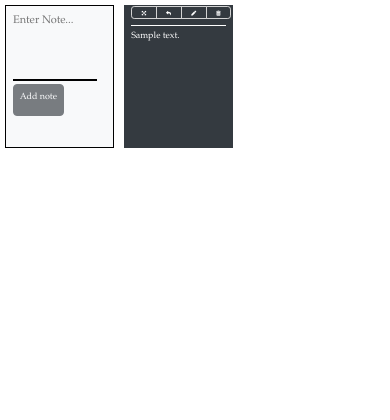
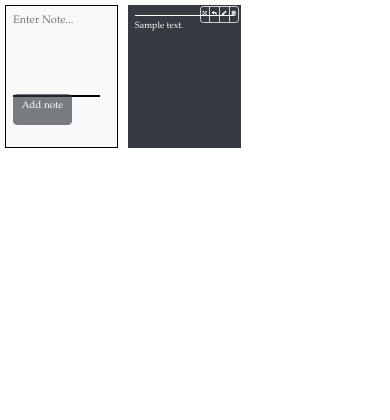
Before and after one commit to eshaan7/ShareNotesOnHaste, a Django app: page / in a window 390 px wide. Shown: the top 420 px of the page. Run offline with Django 3.2, Linux system fonts and the light colour scheme; tables that the repository leaves empty hold one stand-in row (values such as "Sample post"); some libraries are stand-ins or nearby versions.

Commit message:
updated css mobile

```diff
--- a/notes/static/notes/styles.css
+++ b/notes/static/notes/styles.css
@@ -128,7 +128,7 @@ header a:hover {
 
 a.btn {
     font-size: 10px !important;
-    padding: 0.3vh 0vw 1vh 0vw !important;
+    padding: 0.3vh 0vw 2vh 0vw !important;
     background-color: #343a40 !important;
     border: 0.7px solid white !important;
     color: white !important;
@@ -175,44 +175,45 @@ footer i {
 
   footer {
     height: 20vh;
-    padding-top: 35px;
+    padding-top: 40px;
   }
 
   .note-grid, .note-grid:hover, .input-form {
-    width: 28% !important;
+    width: 29% !important;
     height: 17vh !important;
     margin: 5px;
     padding: 7px;
   }
 
   .note-grid p {
-
+    top: -1.2vh;
     font-size: 9px !important;
   }
 
   .input-form textarea, textarea:focus {
     position: relative;
     font-size: 11px !important;
-    height: 8vh !important;
+    height: 10vh !important;
   }
 
   button.submit {
     position: relative;
-    height: 0.2vh !important;
-    font-size: 9px !important;
+    height: 1vh !important;
+    font-size: 10px !important;
     clear: both;
-    margin-top: -0.5vh;
+    margin-top: -2vh;
     text-align: center;
-    padding: 0.5vh 1.5vw 3.0vh 1.5vw !important;
+    padding: 0.5vh 2vw 3.0vh 2vw !important;
   }
 
   .btn-group {
-    margin: -0.7vh -1.2vw -1.0vh 0vw;
+    margin: -0.7vh -0.5vw 0vh 65% !important;
   }
 
   a.btn {
+    padding: 0.3vh 0.5vw 1.5vh 0.5vw !important;
     font-size: 5px !important;
-    height: 1vh !important;
+    height: 1.5vh !important;
     border: 0.4px solid lightgrey !important;
   }
 }
```
